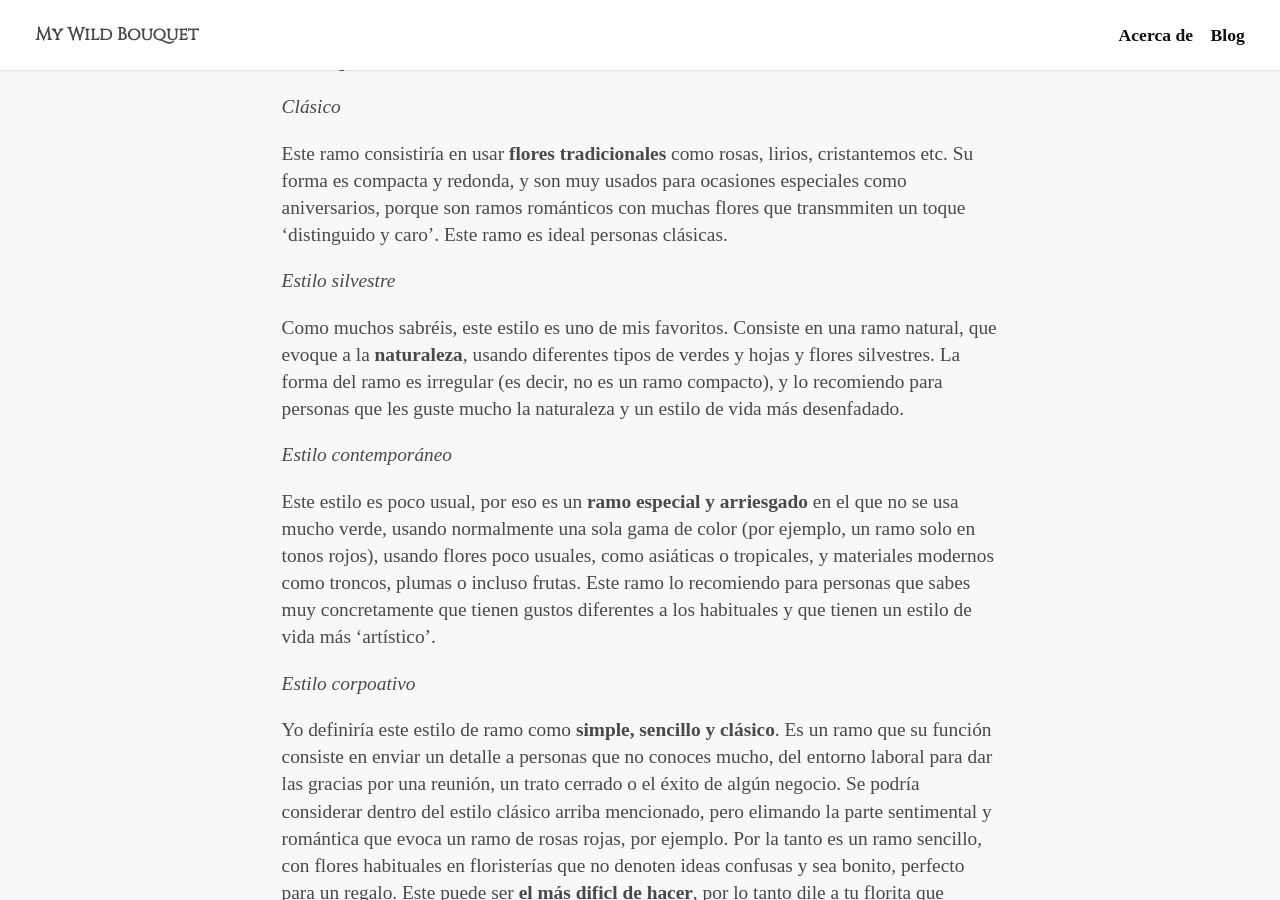
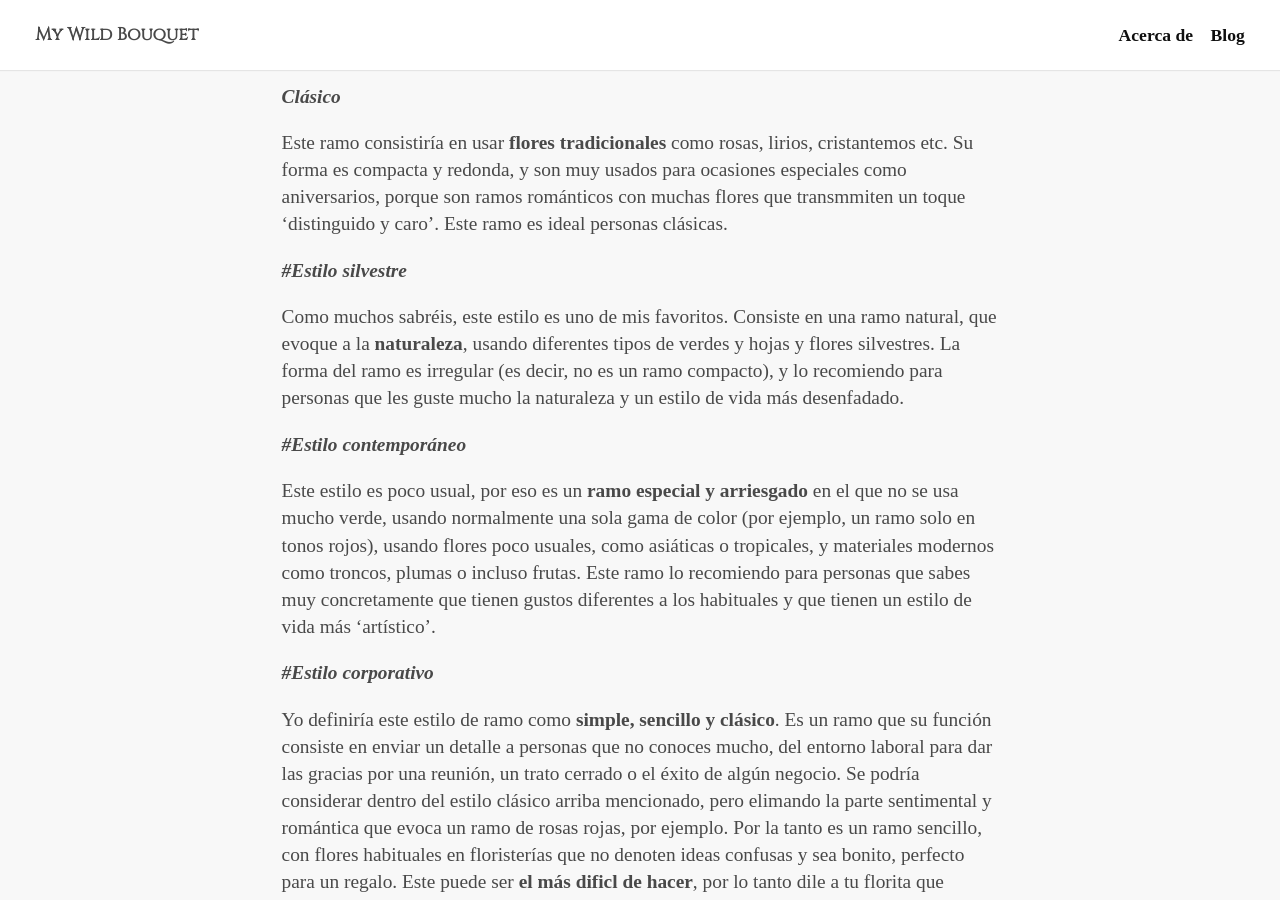
Before and after one commit to keyvanakbary/ramosilvestre.com, a Jekyll site: the page built from src/_posts/2017-12-16-el-significado-de-las-flores.md, in a window 1280 px wide and 900 px high, scrolled down 1902 px. Built offline with Jekyll 4.4.1, drawn with Linux system fonts in a browser that asks for light colours; some web fonts are replaced.

Commit message:
Update 2017-12-16-el-significado-de-las-flores.md

```diff
--- a/src/_posts/2017-12-16-el-significado-de-las-flores.md
+++ b/src/_posts/2017-12-16-el-significado-de-las-flores.md
@@ -15,9 +15,11 @@ En este post os voy a contar, según mi experiencia de florista y en atención a
 
 ![Significado de las flores](/assets/images/posts/significado-de-las-flores.jpg)
 
+
 ### La ocasión
 
 Lo primero que debes decirle al florista es para que **ocasión es tu ramo de flores**. Esto es fundamental, ya que con esto el ramo ya esta prácticamente definido. Si le explicas que es para un aniversario de bodas, para un amigo del trabajo o para tu hermana, el florista sabrá por donde empezar.
+
 
 
 
@@ -27,26 +29,27 @@ A veces se confunden términos, y los clientes explican que quieren un 'ramo de
 
 
 
-### Estilo
+
+#### Estilo
 
 Por último, os voy a deficnir 4 conceptos para que los tengáis claros y podási usarlo a la ora de **comprar tu ramo de flores:**
 
-_Clásico_
+_**Clásico**_
 
 Este ramo consistiría en usar **flores tradicionales** como rosas, lirios, cristantemos etc. Su forma es compacta y redonda, y son muy usados para ocasiones especiales como aniversarios, porque son ramos románticos con muchas flores que transmmiten un toque 'distinguido y caro'. Este ramo es ideal personas clásicas.
 
 
-_Estilo silvestre_
+_**#Estilo silvestre**_
 
 Como muchos sabréis, este estilo es uno de mis favoritos. Consiste en una ramo natural, que evoque a la **naturaleza**, usando diferentes tipos de verdes y hojas y flores silvestres. La forma del ramo es irregular (es decir, no es un ramo compacto), y lo recomiendo para personas que les guste mucho la naturaleza y un estilo de vida más desenfadado.
 
 
-_Estilo contemporáneo_
+_**#Estilo contemporáneo**_
 
 Este estilo es poco usual, por eso es un **ramo especial y arriesgado** en el que no se usa mucho verde, usando normalmente una sola gama de color (por ejemplo, un ramo solo en tonos rojos), usando flores poco usuales, como asiáticas o tropicales, y materiales modernos como troncos, plumas o incluso frutas. Este ramo lo recomiendo para personas que sabes muy concretamente que tienen gustos diferentes a los habituales y que tienen un estilo de vida más 'artístico'.
 
 
-_Estilo corpoativo_
+_**#Estilo corporativo**_
 
 Yo definiría este estilo de ramo como **simple, sencillo y clásico**. Es un ramo que su función consiste en enviar un detalle  a personas que no conoces mucho, del entorno laboral para dar las gracias por una reunión, un trato cerrado o el éxito de algún negocio. Se podría considerar dentro del estilo clásico arriba mencionado, pero elimando la parte sentimental y romántica que evoca un ramo de rosas rojas, por ejemplo. Por la tanto es un ramo sencillo, con flores habituales en floristerías que no denoten ideas confusas y sea bonito, perfecto para un regalo. Este puede ser **el más dificl de hacer**, por lo tanto dile a tu florita que quieres un ramo corporativo, y deja en sus manos la decisión de elegir las flroes, él sabrá que hacer.
 
```
